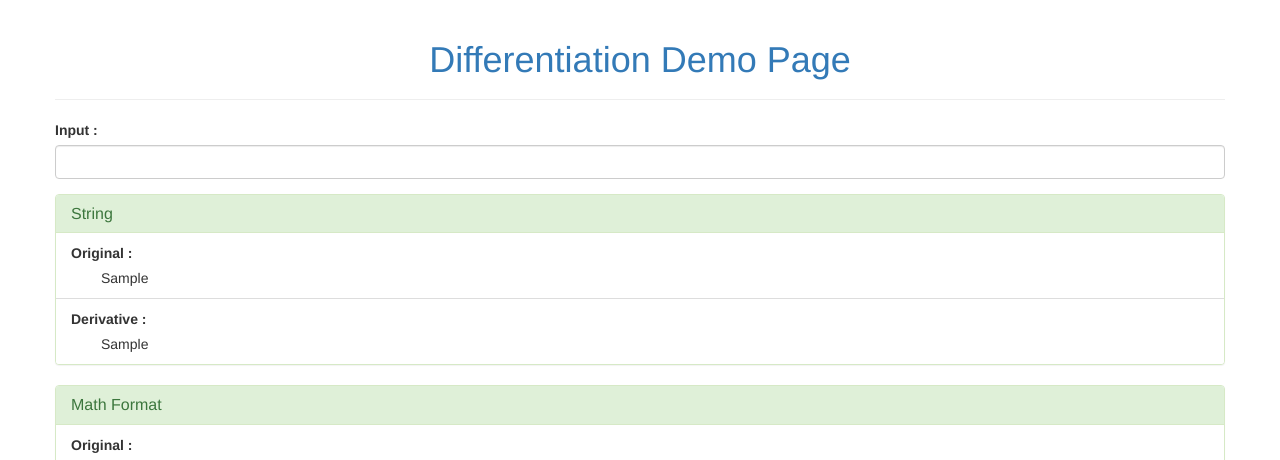
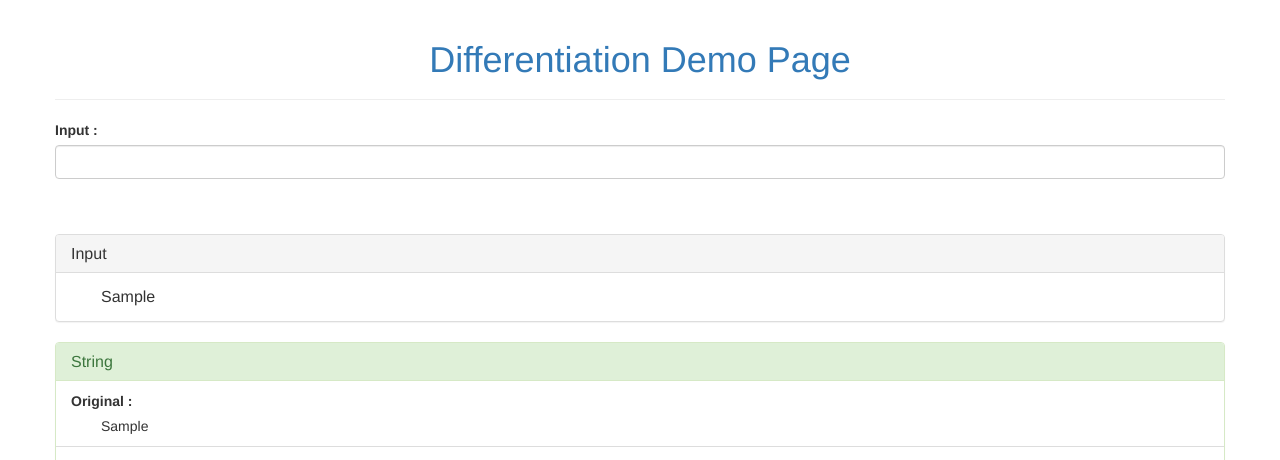
Before and after one commit to HaebinShin/differentiation-api, a Flask app: template templates/index.html in a window 1280 px wide. Shown: the top 460 px of the page. Run offline with Flask 2, Linux system fonts and the light colour scheme; the template is opened without the code that fills it: most values are stand-ins (such as "Sample title", 1, 10 or a date in 2020); some libraries are stand-ins or nearby versions.

Commit message:
Add input panel

```diff
--- a/app.py
+++ b/app.py
@@ -2,12 +2,6 @@ from flask import Flask, render_template, request
 from lib.formula import Formula
 from lib.exception import *
 import os
-
-class RenderData:
-	def formulaString(self):
-		return self
-
-
 
 app=Flask(__name__)
 
@@ -42,9 +36,9 @@ def index():
 						os.system('mv deri_plot.png static/ 2>/dev/null')
 
 
-			return render_template('index.html', formula=f, deri_formulas=df_list, plot=plot, deri_plot=deri_plot)
+			return render_template('index.html', input_formula=input_formula, formula=f, deri_formulas=df_list, plot=plot, deri_plot=deri_plot)
 		except Error as e:
-			return render_template('index.html', error=e)
+			return render_template('index.html', input_formula=input_formula, error=e)
 
 if __name__=='__main__':
 	app.run(host='0.0.0.0', port=8443, debug=True)
--- /dev/null
+++ b/templates/form.html
@@ -0,0 +1,11 @@
+<div class="row">
+	<div class='page-header'>
+		<h1 style='text-align: center'><a href="/">Differentiation Demo Page</a></h1>
+	</div>
+	<div class='form-group'>
+		<label>Input :</label>
+		<form action'/' method='post'>
+			<input type='text' class='form-control' name='formula'>
+		</form>
+	</div>
+</div>
--- a/templates/index.html
+++ b/templates/index.html
@@ -8,7 +8,10 @@
 
 	<body>
 		<div class="container">
-				{% include 'input.html' %}
+				{% include 'form.html' %}
+				{% if input_formula %}
+					{% include 'input.html' %}
+				{% endif %}
 				{% if formula %}
 					{% include 'result.html' %}
 				{% endif %}
--- a/templates/input.html
+++ b/templates/input.html
@@ -1,11 +1,10 @@
-<div class="row">
-	<div class='page-header'>
-		<h1 style='text-align: center'><a href="/">Differentiation Demo Page</a></h1>
-	</div>
-	<div class='form-group'>
-		<label>Input :</label>
-		<form action'/' method='post'>
-			<input type='text' class='form-control' name='formula'>
-		</form>
+<div class="row" style="margin-top: 40px">
+	<div class='panel panel-default'>
+		<div class='panel-heading'>
+			<h3 class='panel-title'>Input</h3>
+		</div>
+		<div class='panel-body'>
+			<h3 class='panel-title list-group-item-result'>{{ input_formula }}</h3>
+		</div>
 	</div>
 </div>
```
Also changed, not shown: templates/result.html (+6 -2 lines).
